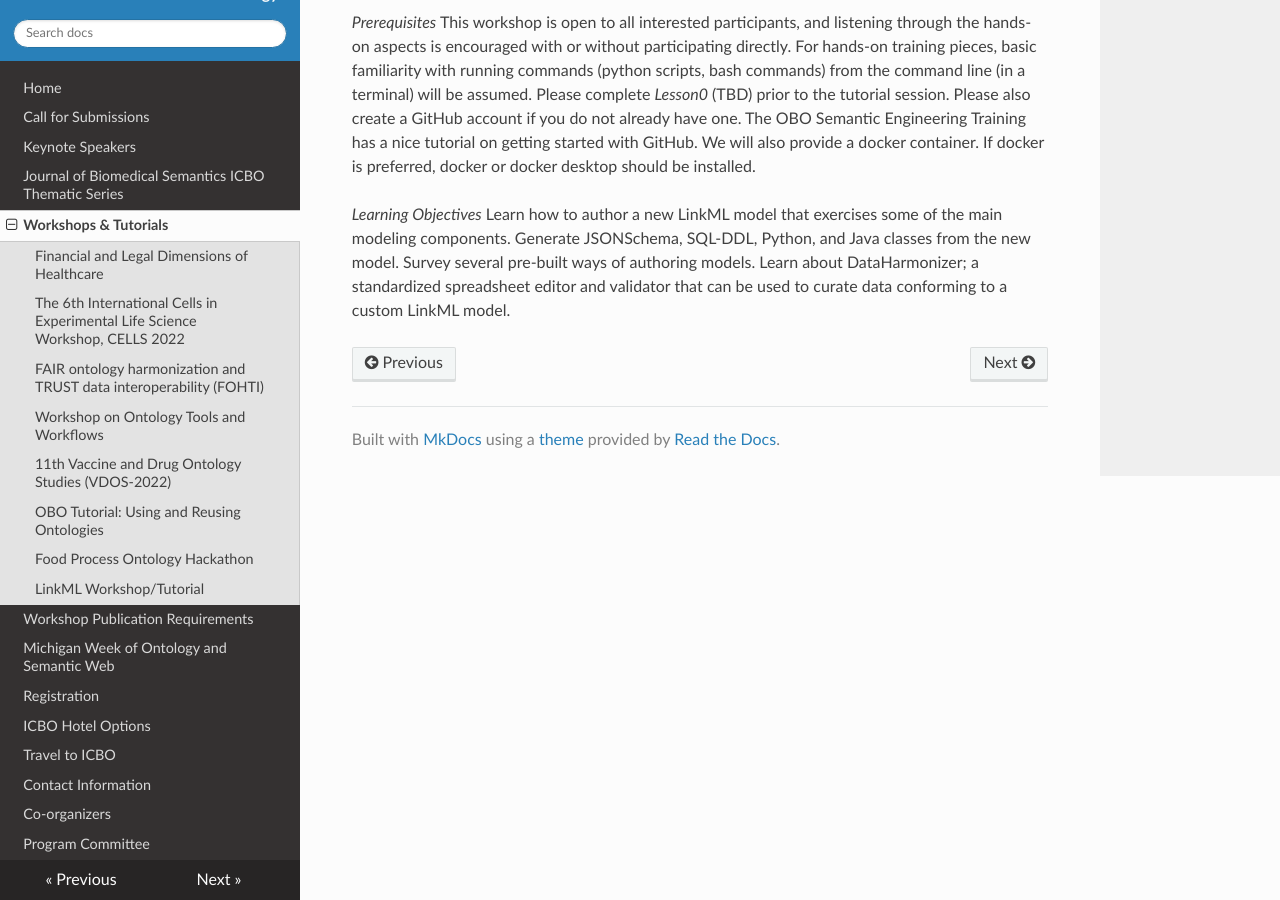
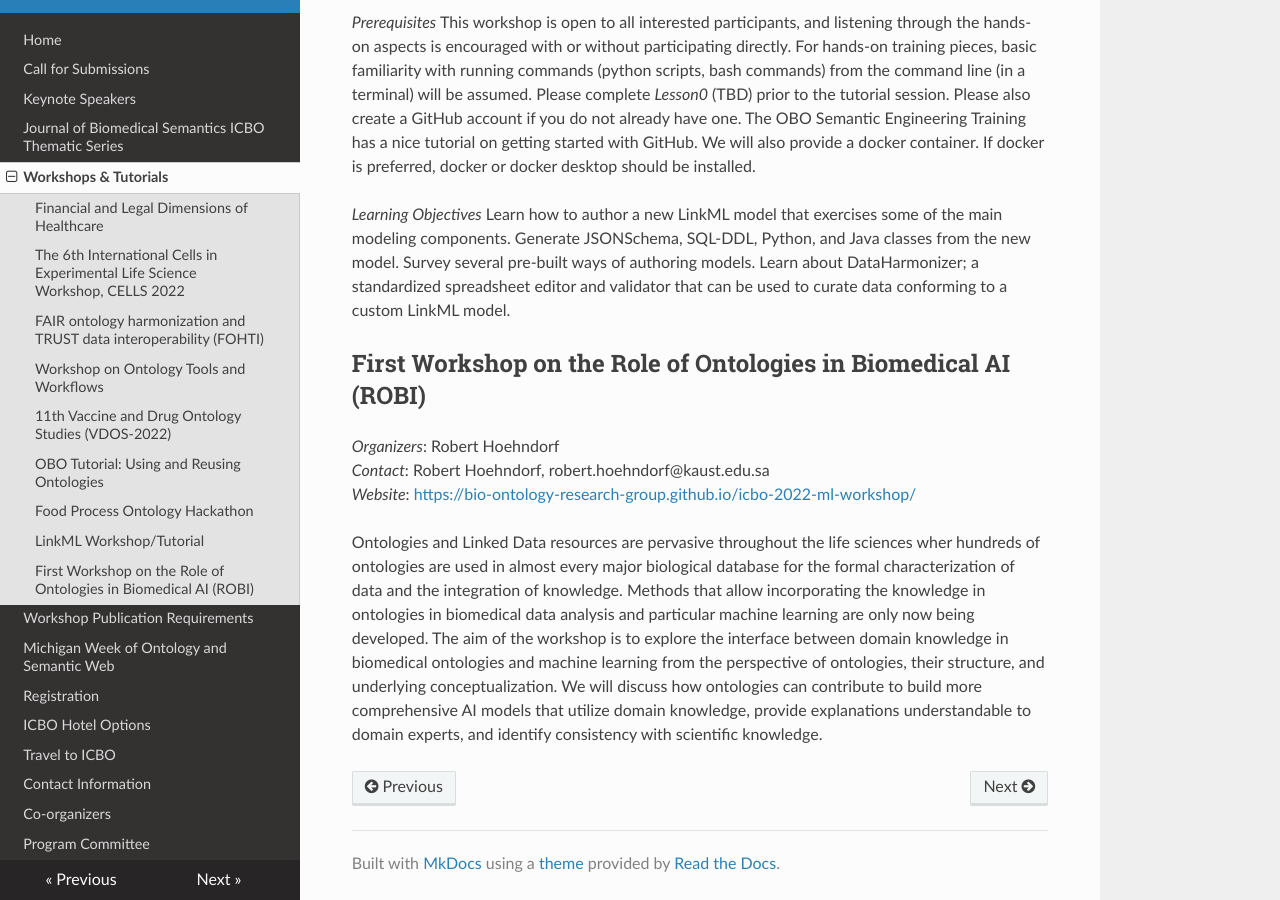
Before and after one commit to johnbeve/BFO-Organization, an MkDocs documentation site: the page built from docs/workshops-and-tutorials.md, in a window 1280 px wide and 900 px high, scrolled down 4909 px. Built offline with MkDocs 1.6.1, drawn with Linux system fonts in a browser that asks for light colours; nearby versions of some CDN libraries; some of the changed text lies outside the part shown.

Commit message:
Update workshops-and-tutorials.md

```diff
--- a/docs/workshops-and-tutorials.md
+++ b/docs/workshops-and-tutorials.md
@@ -73,3 +73,10 @@ Learn how to author a new LinkML model that exercises some of the main modeling
 Generate JSONSchema, SQL-DDL, Python, and Java classes from the new model.
 Survey several pre-built ways of authoring models.
 Learn about DataHarmonizer; a standardized spreadsheet editor and validator that can be used to curate data conforming to a custom LinkML model.
+
+## First Workshop on the Role of Ontologies in Biomedical AI (ROBI)
+*Organizers*: Robert Hoehndorf
+*Contact*: Robert Hoehndorf, robert.hoehndorf@kaust.edu.sa
+*Website*: [https://bio-ontology-research-group.github.io/icbo-2022-ml-workshop/](https://bio-ontology-research-group.github.io/icbo-2022-ml-workshop/)
+
+Ontologies and Linked Data resources are pervasive throughout the life sciences wher hundreds of ontologies are used in almost every major biological database for the formal characterization of data and the integration of knowledge. Methods that allow incorporating the knowledge in ontologies in biomedical data analysis and particular machine learning are only now being developed. The aim of the workshop is to explore the interface between domain knowledge in biomedical ontologies and machine learning from the perspective of ontologies, their structure, and underlying conceptualization. We will discuss how ontologies can contribute to build more comprehensive AI models that utilize domain knowledge, provide explanations understandable to domain experts, and identify consistency with scientific knowledge.
```
